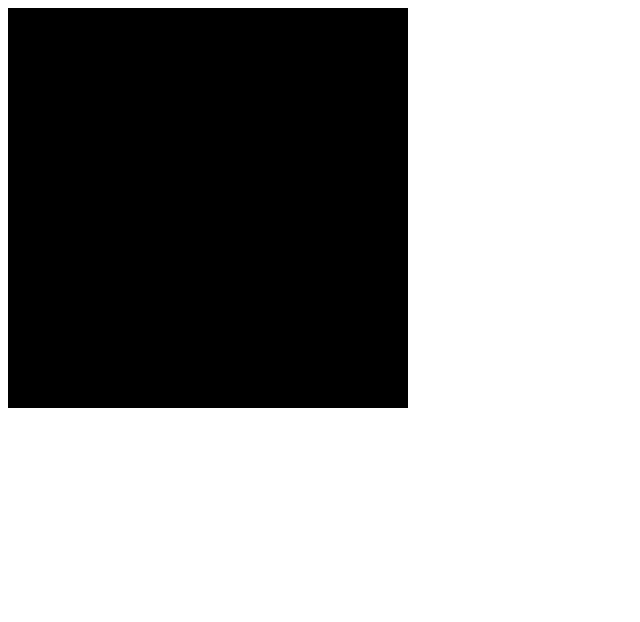
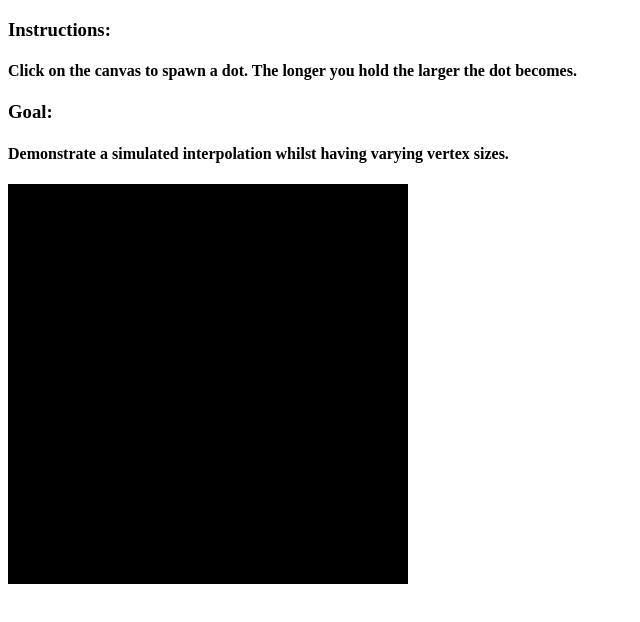
Before and after one commit to Sincerelysynatx/graph_csci_566_projects, a plain HTML site: page a_1/index.html in a window 1280 px wide. Shown: the whole page, without its empty margins (0-640 px from the left). Drawn offline with Linux system fonts and the light colour scheme.

Commit message:
Added some more comments and added directions on the index.html
Signed-off-by: Sean <sean_pimentel@hotmail.com>

```diff
--- a/a_1/index.html
+++ b/a_1/index.html
@@ -8,6 +8,12 @@
     <title>Assigment 1</title>
 </head>
 <body onload="main()">
+    <h3>Instructions:</h3>
+    <h4>Click on the canvas to spawn a dot. The longer you hold the larger
+        the dot becomes.</h4>
+    <h3>Goal:</h3>
+    <h4>Demonstrate a simulated interpolation whilst having varying vertex
+        sizes.</h4>
     <canvas id="webgl" width="400" height="400">
         Please use a browser that supports "canvas"
     </canvas>
```
Also changed, not shown: a_1/a_1.js (+7 -0 lines).
